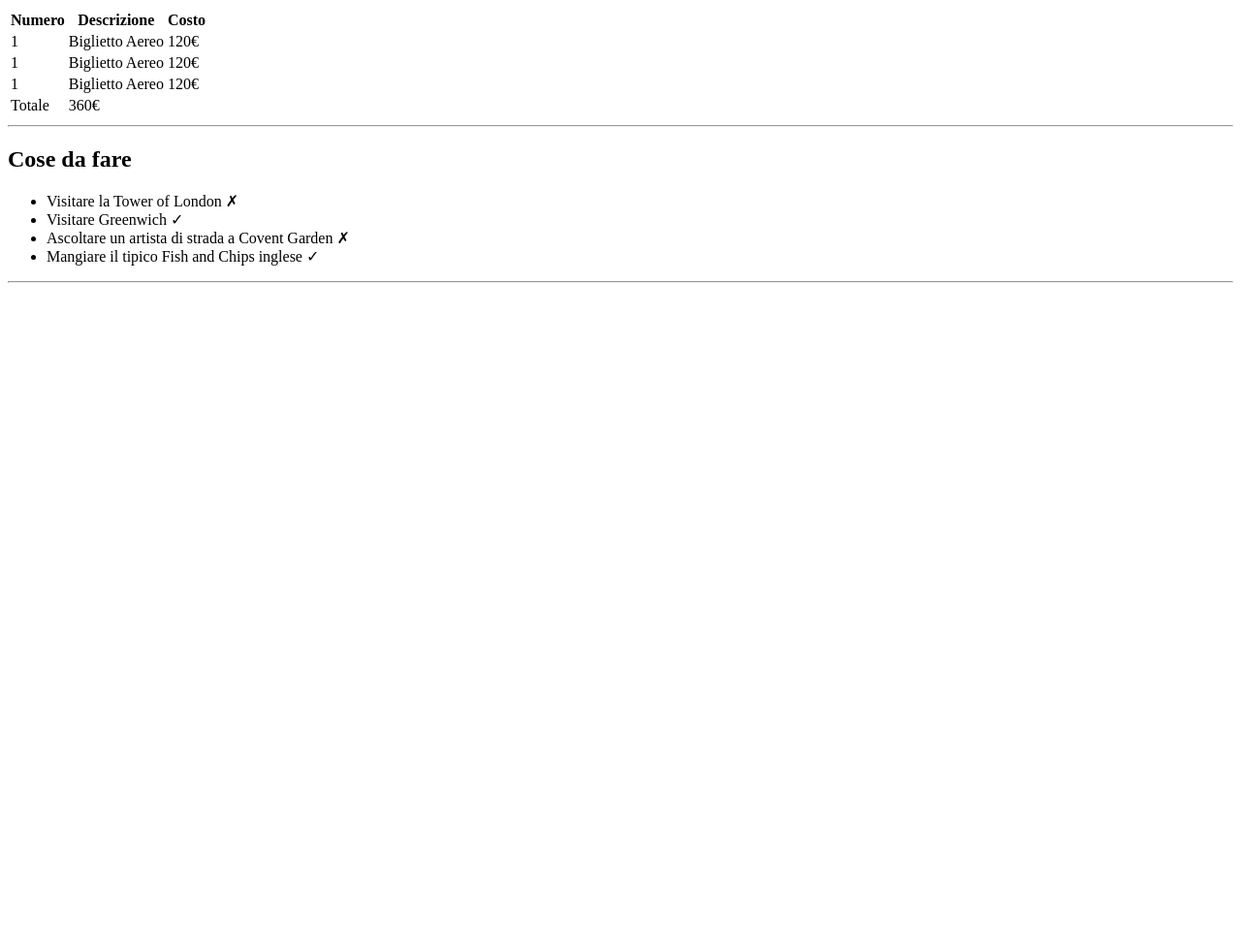
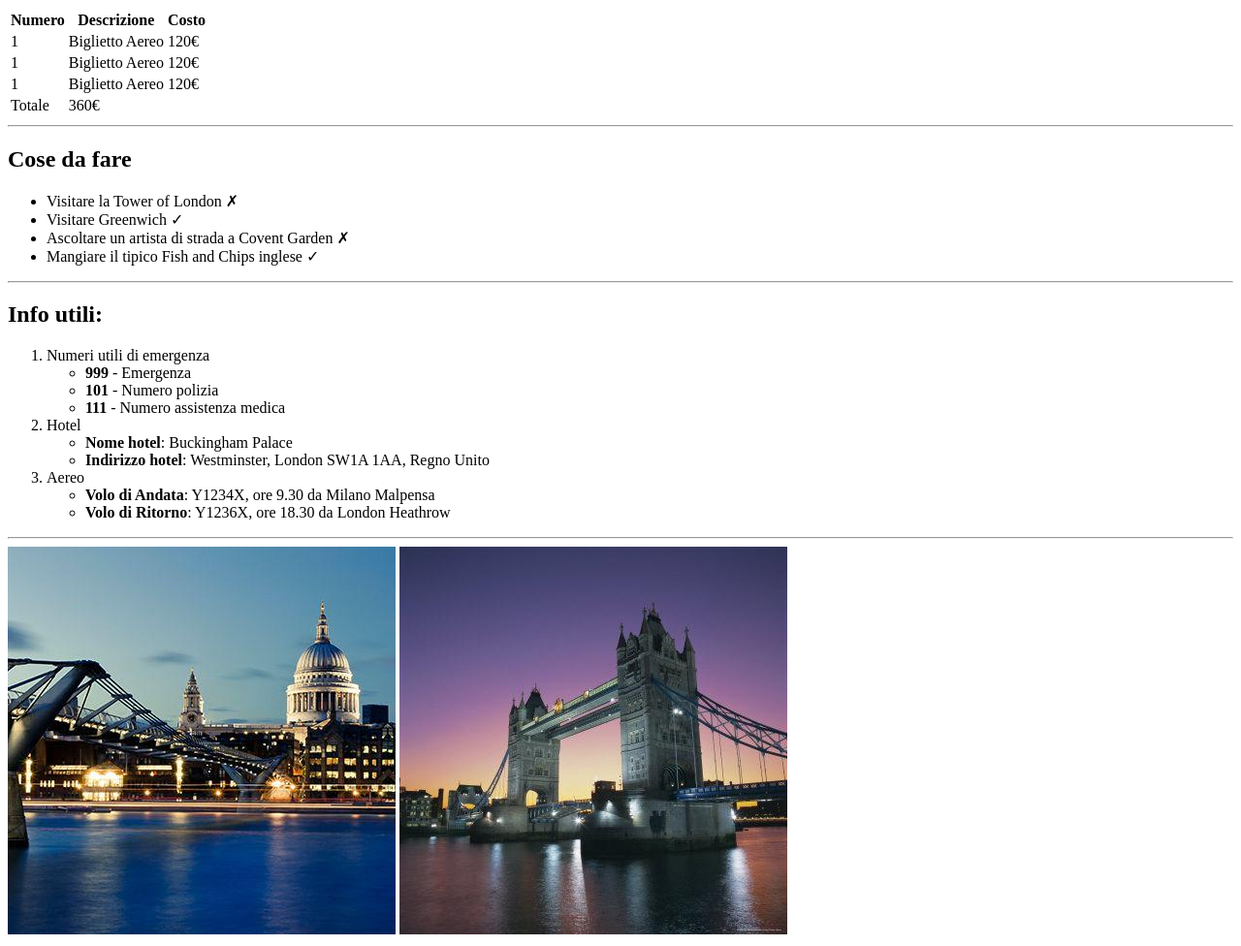
Before and after one commit to arnaldorosa/html-london-trip, a plain HTML site: page index.html in a window 1280 px wide. Shown: the part 752-1728 px from the top of the page at 97% size. Before the commit the page ends 1052 px from the top, so only its background shows below. Drawn offline with Linux system fonts and the light colour scheme.

Commit message:
london-trip

```diff
--- a/index.html
+++ b/index.html
@@ -35,9 +35,34 @@
                     <li>Ascoltare un artista di strada a Covent Garden &#x2717</li>
                     <li>Mangiare il tipico Fish and Chips inglese &#x2713</li>
                 </ul><hr>
+
+                <!-- Informazioni -->
+                <h1>Info utili:</h1>
+                <ol>
+                    <li>Numeri utili di emergenza</li>
+                       <ul>
+                        <li><strong>999</strong> - Emergenza</li>
+                        <li><strong>101</strong> - Numero polizia</li>
+                        <li><strong>111</strong> - Numero assistenza medica</li>
+                       </ul>
+                    <li>Hotel</li>
+                       <ul>
+                         <li><strong>Nome hotel</strong>: Buckingham Palace</li>
+                         <li><strong>Indirizzo hotel</strong>: Westminster, London SW1A 1AA, Regno Unito</li>
+                       </ul>
+                    <li>Aereo</li>
+                       <ul>
+                         <li><strong>Volo di Andata</strong>: Y1234X, ore 9.30 da Milano Malpensa</li>
+                         <li><strong>Volo di Ritorno</strong>: Y1236X, ore 18.30 da London Heathrow</li>
+                       </ul>
+                </ol><hr>
         </section>
     </main>
-    <footer></footer>
+
+    <!-- Foto -->
+    <footer>
+        <img src="img/img london1.jpg" alt=""> <img src="img/img london2.jpg" alt="">
+    </footer>
 
 </body>
 </html>
```
